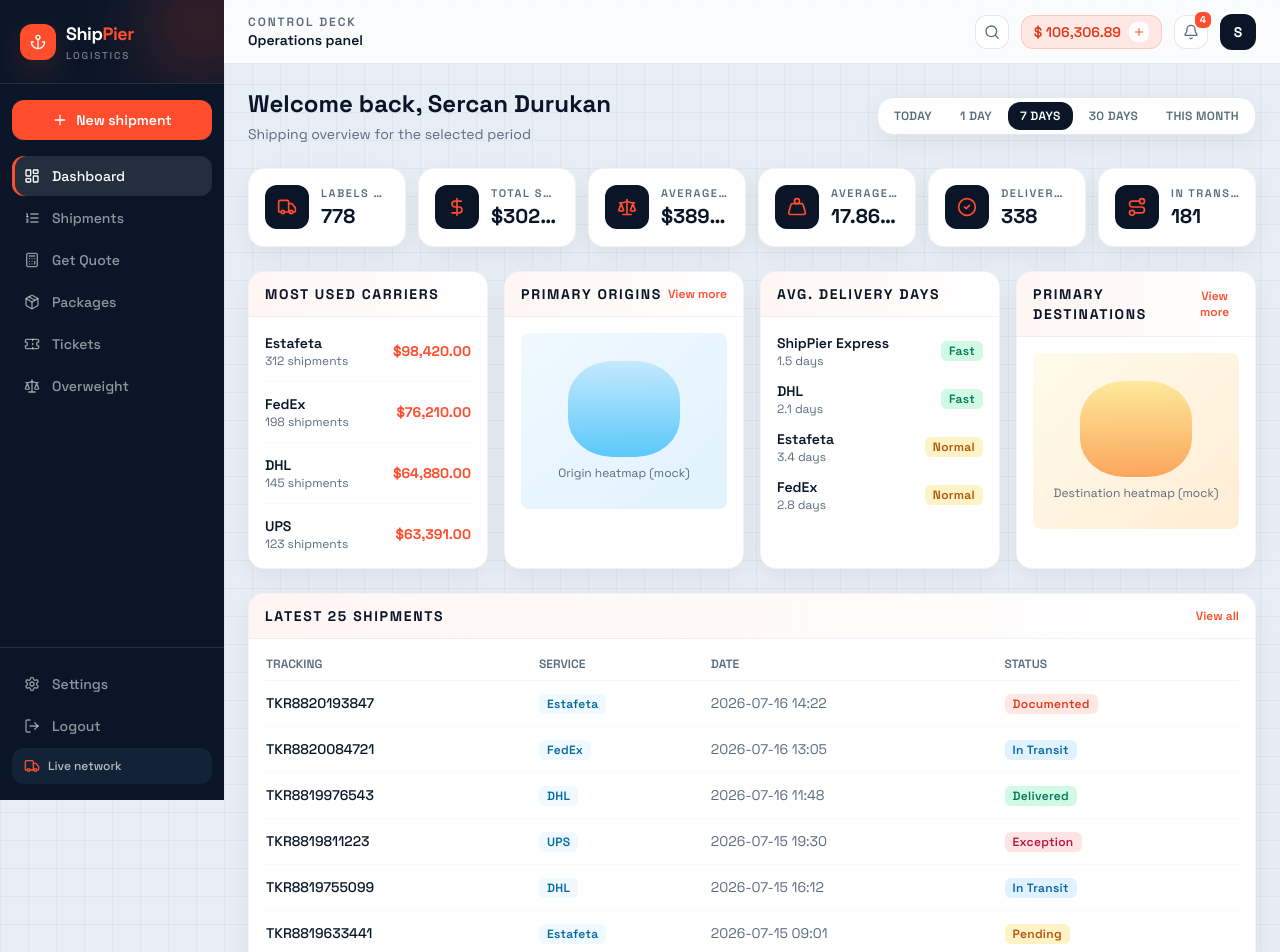
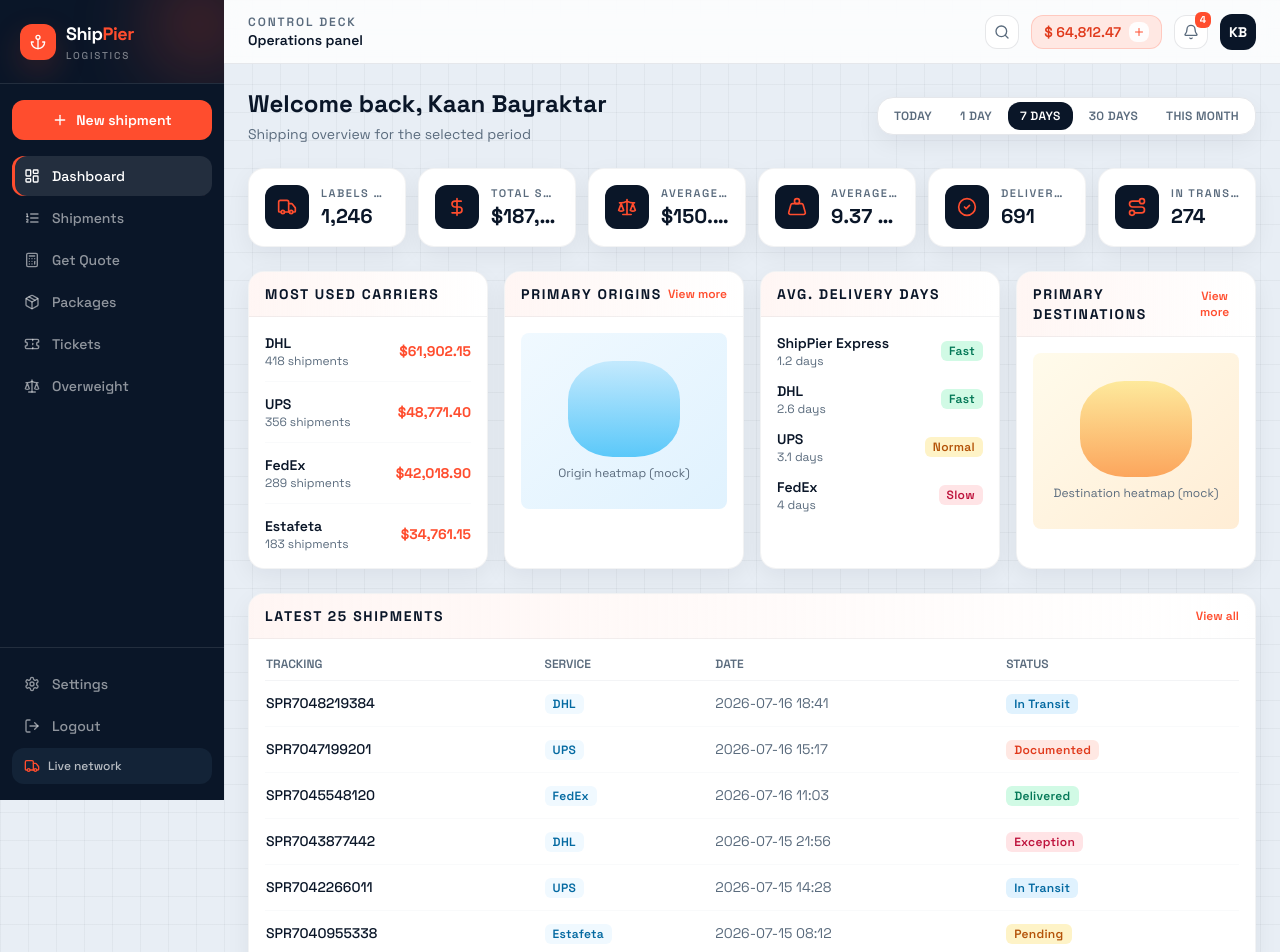
Before and after one commit to Keen59/Keen59.github.io, a React (Vite) app: page / in a window 1280 px wide. Shown: the top 952 px of the page. Built offline with nearby package versions, Linux system fonts and the light colour scheme.

Commit message:
Refresh mock data and rename user to Kaan Bayraktar.
Randomize KPI, balance, tickets, and shipment samples for the demo panel.

Co-authored-by: Cursor <cursoragent@cursor.com>

```diff
--- a/src/components/layout/Header.tsx
+++ b/src/components/layout/Header.tsx
@@ -35,7 +35,7 @@ export function Header() {
           className="flex items-center gap-2 rounded-xl border border-brand/20 bg-brand-muted px-3 py-1.5 text-sm font-semibold text-brand-dark transition hover:bg-brand hover:text-white"
         >
           <span className="hidden sm:inline">{USER.balance}</span>
-          <span className="sm:hidden">$106k</span>
+          <span className="sm:hidden">{USER.balanceShort}</span>
           <span className="flex h-5 w-5 items-center justify-center rounded-lg bg-white/90 text-brand">
             <Plus className="h-3 w-3" />
           </span>
--- a/src/data/mock.ts
+++ b/src/data/mock.ts
@@ -67,211 +67,233 @@ export interface OverweightRow {
 }
 
 export const USER = {
-  name: 'Sercan Durukan',
-  initials: 'S',
-  balance: '$ 106,306.89',
+  name: 'Kaan Bayraktar',
+  initials: 'KB',
+  balance: '$ 64,812.47',
+  balanceShort: '$65k',
 }
 
 export const KPI_STATS: KpiStat[] = [
-  { id: '1', label: 'Labels Created', value: '778', icon: 'truck' },
-  { id: '2', label: 'Total Spend', value: '$302,901.00', icon: 'dollar' },
-  { id: '3', label: 'Average Cost', value: '$389.33', icon: 'scale' },
-  { id: '4', label: 'Average Weight', value: '17.86 kg', icon: 'weight' },
-  { id: '5', label: 'Delivered', value: '338', icon: 'check' },
-  { id: '6', label: 'In Transit', value: '181', icon: 'route' },
+  { id: '1', label: 'Labels Created', value: '1,246', icon: 'truck' },
+  { id: '2', label: 'Total Spend', value: '$187,453.60', icon: 'dollar' },
+  { id: '3', label: 'Average Cost', value: '$150.44', icon: 'scale' },
+  { id: '4', label: 'Average Weight', value: '9.37 kg', icon: 'weight' },
+  { id: '5', label: 'Delivered', value: '691', icon: 'check' },
+  { id: '6', label: 'In Transit', value: '274', icon: 'route' },
 ]
 
 export const CARRIER_USAGE: CarrierUsage[] = [
-  { id: '1', name: 'Estafeta', shipments: 312, spend: '$98,420.00' },
-  { id: '2', name: 'FedEx', shipments: 198, spend: '$76,210.00' },
-  { id: '3', name: 'DHL', shipments: 145, spend: '$64,880.00' },
-  { id: '4', name: 'UPS', shipments: 123, spend: '$63,391.00' },
+  { id: '1', name: 'DHL', shipments: 418, spend: '$61,902.15' },
+  { id: '2', name: 'UPS', shipments: 356, spend: '$48,771.40' },
+  { id: '3', name: 'FedEx', shipments: 289, spend: '$42,018.90' },
+  { id: '4', name: 'Estafeta', shipments: 183, spend: '$34,761.15' },
 ]
 
 export const DELIVERY_AVG: DeliveryAvg[] = [
-  { id: '1', carrier: 'ShipPier Express', days: 1.5, speed: 'Fast' },
-  { id: '2', carrier: 'DHL', days: 2.1, speed: 'Fast' },
-  { id: '3', carrier: 'Estafeta', days: 3.4, speed: 'Normal' },
-  { id: '4', carrier: 'FedEx', days: 2.8, speed: 'Normal' },
+  { id: '1', carrier: 'ShipPier Express', days: 1.2, speed: 'Fast' },
+  { id: '2', carrier: 'DHL', days: 2.6, speed: 'Fast' },
+  { id: '3', carrier: 'UPS', days: 3.1, speed: 'Normal' },
+  { id: '4', carrier: 'FedEx', days: 4.0, speed: 'Slow' },
 ]
 
 export const RECENT_SHIPMENTS: Shipment[] = [
   {
-    id: '88201',
-    tracking: 'TKR8820193847',
-    registeredAt: '2026-07-16 14:22',
-    recipient: 'Maria Lopez',
-    address: 'Av. Reforma 222, CDMX',
+    id: '70482',
+    tracking: 'SPR7048219384',
+    registeredAt: '2026-07-16 18:41',
+    recipient: 'Leyla Demir',
+    address: 'Bağdat Cad. 148, Istanbul',
     ecommerce: 'Shopify',
-    carrier: 'Estafeta',
-    status: 'documented',
-    progress: 25,
+    carrier: 'DHL',
+    status: 'in_transit',
+    progress: 55,
   },
   {
-    id: '88200',
-    tracking: 'TKR8820084721',
-    registeredAt: '2026-07-16 13:05',
-    recipient: 'James Carter',
-    address: '1200 Market St, SF, CA',
+    id: '70471',
+    tracking: 'SPR7047199201',
+    registeredAt: '2026-07-16 15:17',
+    recipient: 'Noah Keller',
+    address: 'Friedrichstr. 90, Berlin',
     ecommerce: 'Amazon',
-    carrier: 'FedEx',
-    status: 'in_transit',
-    progress: 60,
+    carrier: 'UPS',
+    status: 'documented',
+    progress: 15,
   },
   {
-    id: '88199',
-    tracking: 'TKR8819976543',
-    registeredAt: '2026-07-16 11:48',
-    recipient: 'Ana Ruiz',
-    address: 'Calle 8 #45, Guadalajara',
+    id: '70455',
+    tracking: 'SPR7045548120',
+    registeredAt: '2026-07-16 11:03',
+    recipient: 'Amina Farouk',
+    address: 'Zamalek St 12, Cairo',
     ecommerce: 'WooCommerce',
-    carrier: 'DHL',
-    status: 'delivered',
-    progress: 100,
-  },
-  {
-    id: '88198',
-    tracking: 'TKR8819811223',
-    registeredAt: '2026-07-15 19:30',
-    recipient: 'Omar Hassan',
-    address: '45 King Rd, Dubai',
-    ecommerce: 'Shopify',
-    carrier: 'UPS',
-    status: 'exception',
-    progress: 40,
-  },
-  {
-    id: '88197',
-    tracking: 'TKR8819755099',
-    registeredAt: '2026-07-15 16:12',
-    recipient: 'Emily Chen',
-    address: '88 Orchard Rd, Singapore',
-    ecommerce: 'Amazon',
-    carrier: 'DHL',
-    status: 'in_transit',
-    progress: 75,
-  },
-  {
-    id: '88196',
-    tracking: 'TKR8819633441',
-    registeredAt: '2026-07-15 09:01',
-    recipient: 'Carlos Mendez',
-    address: 'Insurgentes Sur 1602, CDMX',
-    ecommerce: 'Shopify',
-    carrier: 'Estafeta',
-    status: 'pending',
-    progress: 10,
-  },
-  {
-    id: '88195',
-    tracking: 'TKR8819522780',
-    registeredAt: '2026-07-14 22:44',
-    recipient: 'Sophie Martin',
-    address: '12 Rue de Rivoli, Paris',
-    ecommerce: 'Etsy',
     carrier: 'FedEx',
     status: 'delivered',
     progress: 100,
   },
   {
-    id: '88194',
-    tracking: 'TKR8819411002',
-    registeredAt: '2026-07-14 18:20',
-    recipient: 'Lucas Silva',
-    address: 'Av. Paulista 1000, SP',
+    id: '70438',
+    tracking: 'SPR7043877442',
+    registeredAt: '2026-07-15 21:56',
+    recipient: 'Hiro Tanaka',
+    address: 'Shibuya 2-1, Tokyo',
     ecommerce: 'Shopify',
+    carrier: 'DHL',
+    status: 'exception',
+    progress: 35,
+  },
+  {
+    id: '70422',
+    tracking: 'SPR7042266011',
+    registeredAt: '2026-07-15 14:28',
+    recipient: 'Elena Popov',
+    address: 'Nevsky 45, St. Petersburg',
+    ecommerce: 'Etsy',
     carrier: 'UPS',
+    status: 'in_transit',
+    progress: 70,
+  },
+  {
+    id: '70409',
+    tracking: 'SPR7040955338',
+    registeredAt: '2026-07-15 08:12',
+    recipient: 'Mateo Rojas',
+    address: 'Calle 72 #10, Bogota',
+    ecommerce: 'Shopify',
+    carrier: 'Estafeta',
+    status: 'pending',
+    progress: 8,
+  },
+  {
+    id: '70391',
+    tracking: 'SPR7039144207',
+    registeredAt: '2026-07-14 19:45',
+    recipient: 'Chloe Martin',
+    address: 'Rue Lafayette 8, Lyon',
+    ecommerce: 'Amazon',
+    carrier: 'FedEx',
+    status: 'delivered',
+    progress: 100,
+  },
+  {
+    id: '70374',
+    tracking: 'SPR7037488115',
+    registeredAt: '2026-07-14 10:09',
+    recipient: 'Arjun Mehta',
+    address: 'Bandra West, Mumbai',
+    ecommerce: 'Shopify',
+    carrier: 'DHL',
     status: 'documented',
-    progress: 20,
+    progress: 22,
   },
 ]
 
 export const TICKETS: Ticket[] = [
   {
-    id: '8198',
+    id: '6421',
     status: 'waiting',
     statusLabel: 'Waiting for your response',
     subStatus: 'Pending',
-    date: '2026-07-16 17:12',
-    relative: '4h ago',
+    date: '2026-07-16 19:04',
+    relative: '2h ago',
     classification: 'Label stopped / No movement',
-    shipmentId: '88200',
+    shipmentId: '70482',
   },
   {
-    id: '8195',
+    id: '6398',
     status: 'resolved',
     statusLabel: 'Your ticket has been resolved',
     subStatus: 'Finalized',
-    date: '2026-07-16 12:40',
-    relative: '8h ago',
+    date: '2026-07-16 10:22',
+    relative: '11h ago',
     classification: 'Return to origin',
-    shipmentId: '88198',
+    shipmentId: '70438',
   },
   {
-    id: '8188',
+    id: '6375',
     status: 'in_progress',
     statusLabel: 'Under review',
     subStatus: 'Active',
-    date: '2026-07-15 20:05',
+    date: '2026-07-15 16:48',
     relative: '1d ago',
     classification: 'Delivery not recognized',
-    shipmentId: '88194',
+    shipmentId: '70409',
   },
   {
-    id: '8172',
+    id: '6310',
     status: 'closed',
     statusLabel: 'Ticket closed',
     subStatus: 'Closed',
-    date: '2026-07-14 09:30',
-    relative: '2d ago',
+    date: '2026-07-13 13:15',
+    relative: '3d ago',
     classification: 'Address correction',
-    shipmentId: '88190',
+    shipmentId: '70374',
   },
 ]
+
+export const TICKET_STATS = {
+  total: 164,
+  tracking: 23,
+  closed: 141,
+  average: 7,
+}
+
+export const OVERWEIGHT_SUMMARY = {
+  quantity: 1847,
+  percentage: '862.40%',
+}
 
 export const OVERWEIGHT_ROWS: OverweightRow[] = [
   {
     id: '1',
     date: '2026-07-15',
-    shipPierId: 'SP-45021',
-    guide: 'ESTA784512369',
-    carrier: 'Estafeta',
-    shippingType: 'Ground',
-    declaredDims: '50 x 37 x 18',
-    declaredWeight: '4.20',
-    declaredVol: '5.55',
-    actualDims: '52 x 38 x 20',
-    actualWeight: '5.10',
-    actualVol: '6.58',
+    shipPierId: 'SP-31884',
+    guide: 'DHL558291034',
+    carrier: 'DHL',
+    shippingType: 'Express',
+    declaredDims: '45 x 32 x 16',
+    declaredWeight: '3.40',
+    declaredVol: '4.61',
+    actualDims: '47 x 34 x 18',
+    actualWeight: '4.25',
+    actualVol: '5.78',
   },
   {
     id: '2',
     date: '2026-07-14',
-    shipPierId: 'SP-45018',
-    guide: 'FDX998877665',
-    carrier: 'FedEx',
-    shippingType: 'Express',
-    declaredDims: '40 x 30 x 20',
-    declaredWeight: '3.00',
-    declaredVol: '4.00',
-    actualDims: '41 x 31 x 22',
-    actualWeight: '3.80',
-    actualVol: '4.65',
+    shipPierId: 'SP-31852',
+    guide: 'UPS771204559',
+    carrier: 'UPS',
+    shippingType: 'Ground',
+    declaredDims: '38 x 28 x 22',
+    declaredWeight: '5.10',
+    declaredVol: '4.70',
+    actualDims: '39 x 29 x 24',
+    actualWeight: '6.05',
+    actualVol: '5.44',
   },
   {
     id: '3',
-    date: '2026-07-13',
-    shipPierId: 'SP-44990',
-    guide: 'DHL112233445',
-    carrier: 'DHL',
+    date: '2026-07-12',
+    shipPierId: 'SP-31790',
+    guide: 'FDX330198762',
+    carrier: 'FedEx',
     shippingType: 'Ground',
-    declaredDims: '60 x 40 x 25',
-    declaredWeight: '8.00',
-    declaredVol: '10.00',
-    actualDims: '60 x 42 x 26',
-    actualWeight: '9.20',
-    actualVol: '10.92',
+    declaredDims: '55 x 41 x 27',
+    declaredWeight: '7.80',
+    declaredVol: '12.19',
+    actualDims: '56 x 43 x 28',
+    actualWeight: '9.15',
+    actualVol: '13.50',
   },
+]
+
+export const BALANCE_STATS = [
+  { label: 'Available Balance', value: '$ 64,812.47' },
+  { label: 'Total Recharged', value: '$ 291,540.00' },
+  { label: 'This Month', value: '$ 21,680.00' },
+  { label: 'Average', value: '$ 7,890.00' },
+  { label: 'Last Recharge', value: '$ 3,500.00' },
+  { label: 'Applied Today', value: '$ 850.00' },
 ]
 
 export const SETTINGS_SHORTCUTS = [
--- a/src/pages/BalancePage.tsx
+++ b/src/pages/BalancePage.tsx
@@ -1,13 +1,8 @@
-import { USER } from '../data/mock'
+import { BALANCE_STATS, USER } from '../data/mock'
 
-const stats = [
-  { label: 'Available Balance', value: USER.balance },
-  { label: 'Total Recharged', value: '$ 482,910.00' },
-  { label: 'This Month', value: '$ 38,420.00' },
-  { label: 'Average', value: '$ 12,140.00' },
-  { label: 'Last Recharge', value: '$ 5,000.00' },
-  { label: 'Applied Today', value: '$ 0.00' },
-]
+const stats = BALANCE_STATS.map((s, i) =>
+  i === 0 ? { ...s, value: USER.balance } : s,
+)
 
 export function BalancePage() {
   return (
--- a/src/pages/OverweightPage.tsx
+++ b/src/pages/OverweightPage.tsx
@@ -1,5 +1,5 @@
 import { useState } from 'react'
-import { OVERWEIGHT_ROWS } from '../data/mock'
+import { OVERWEIGHT_ROWS, OVERWEIGHT_SUMMARY } from '../data/mock'
 
 export function OverweightPage() {
   const [query, setQuery] = useState('')
@@ -27,8 +27,10 @@ export function OverweightPage() {
           <tbody>
             <tr>
               <td className="px-4 py-3 font-medium text-ink">No Dispute</td>
-              <td className="px-4 py-3">3005</td>
-              <td className="px-4 py-3 text-brand">1,341.52%</td>
+              <td className="px-4 py-3">{OVERWEIGHT_SUMMARY.quantity}</td>
+              <td className="px-4 py-3 text-brand">
+                {OVERWEIGHT_SUMMARY.percentage}
+              </td>
             </tr>
           </tbody>
         </table>
--- a/src/pages/TicketsPage.tsx
+++ b/src/pages/TicketsPage.tsx
@@ -1,6 +1,6 @@
 import { useMemo, useState } from 'react'
 import { Eye } from 'lucide-react'
-import { TICKETS } from '../data/mock'
+import { TICKETS, TICKET_STATS } from '../data/mock'
 import { TicketBadge } from '../components/StatusBadge'
 
 const filters = ['All', 'In Tracking', 'Closed'] as const
@@ -28,11 +28,7 @@ export function TicketsPage() {
     )
   }, [filter, query])
 
-  const stats = {
-    total: 237,
-    tracking: 15,
-    closed: 222,
-  }
+  const stats = TICKET_STATS
 
   return (
     <div className="space-y-5">
@@ -52,7 +48,7 @@ export function TicketsPage() {
       <div className="grid gap-3 sm:grid-cols-3">
         <MiniStat label="Listed" value={stats.total} />
         <MiniStat label="Active" value={stats.tracking} />
-        <MiniStat label="Average" value={5} />
+        <MiniStat label="Average" value={stats.average} />
       </div>
 
       <div className="card p-4">
```
